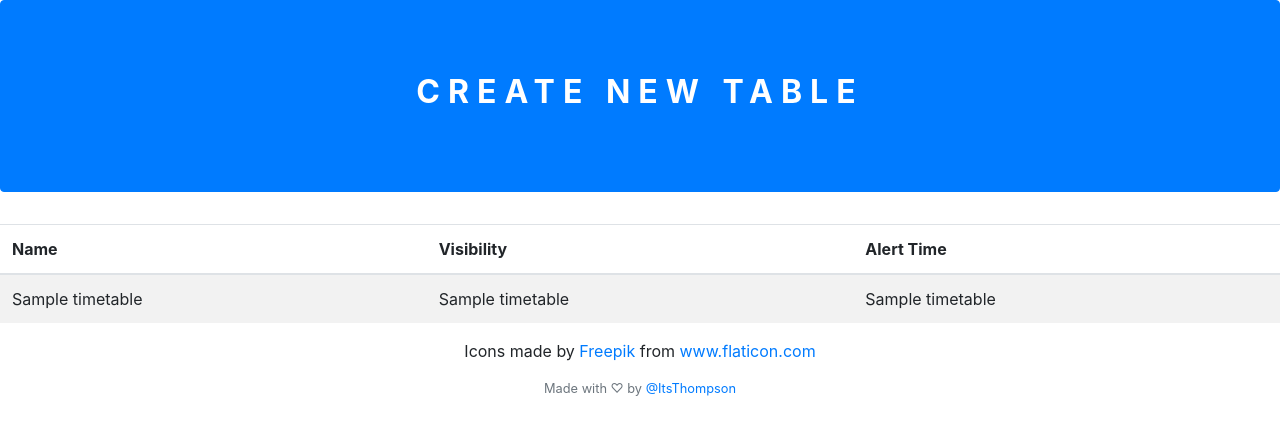
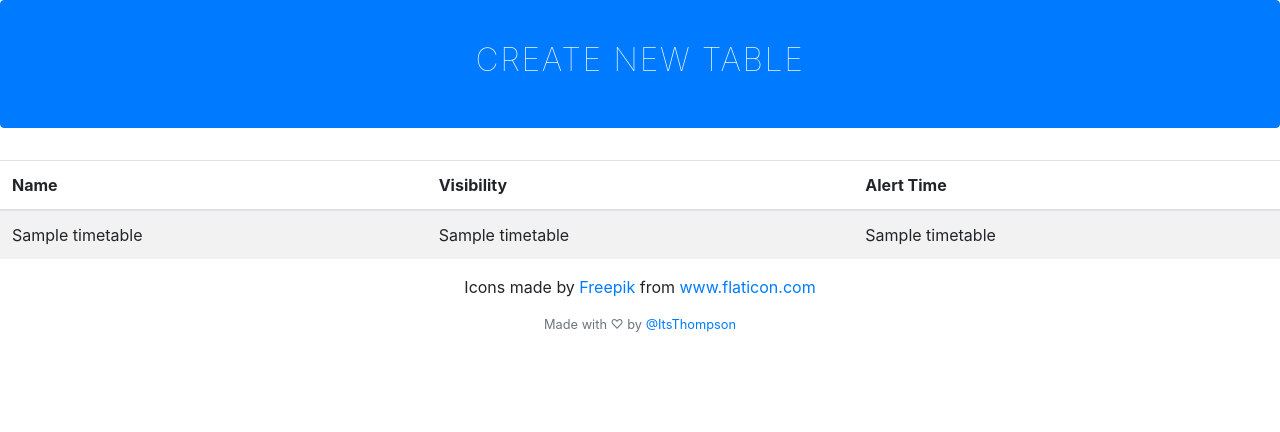
Before and after one commit to ItsThompson/timepulse, a Flask app: page /timetable in a window 1280 px wide. Shown: the part 80-512 px from the top of the page. Run offline with Flask 2, Linux system fonts and the light colour scheme; the visitor is signed in with stand-in values (Sample User, id 1); a database or web service that is not in the repository returns one stand-in record (values such as "Sample title"); some libraries are stand-ins or nearby versions.

Commit message:
Update styles.css

```diff
--- a/static/styles.css
+++ b/static/styles.css
@@ -1,13 +1,13 @@
 .create-new-table {
     text-transform: uppercase;
     font-size: xx-large;
-    letter-spacing: 0.5rem;
-    font-weight: bold;
+    letter-spacing: 0.1rem;
+    font-weight: 100;
 }
 
 .table-button {
     padding: 0.5rem;
-    height: 12rem;
+    height: 8rem;
     width: 100%;
 }
 
```
